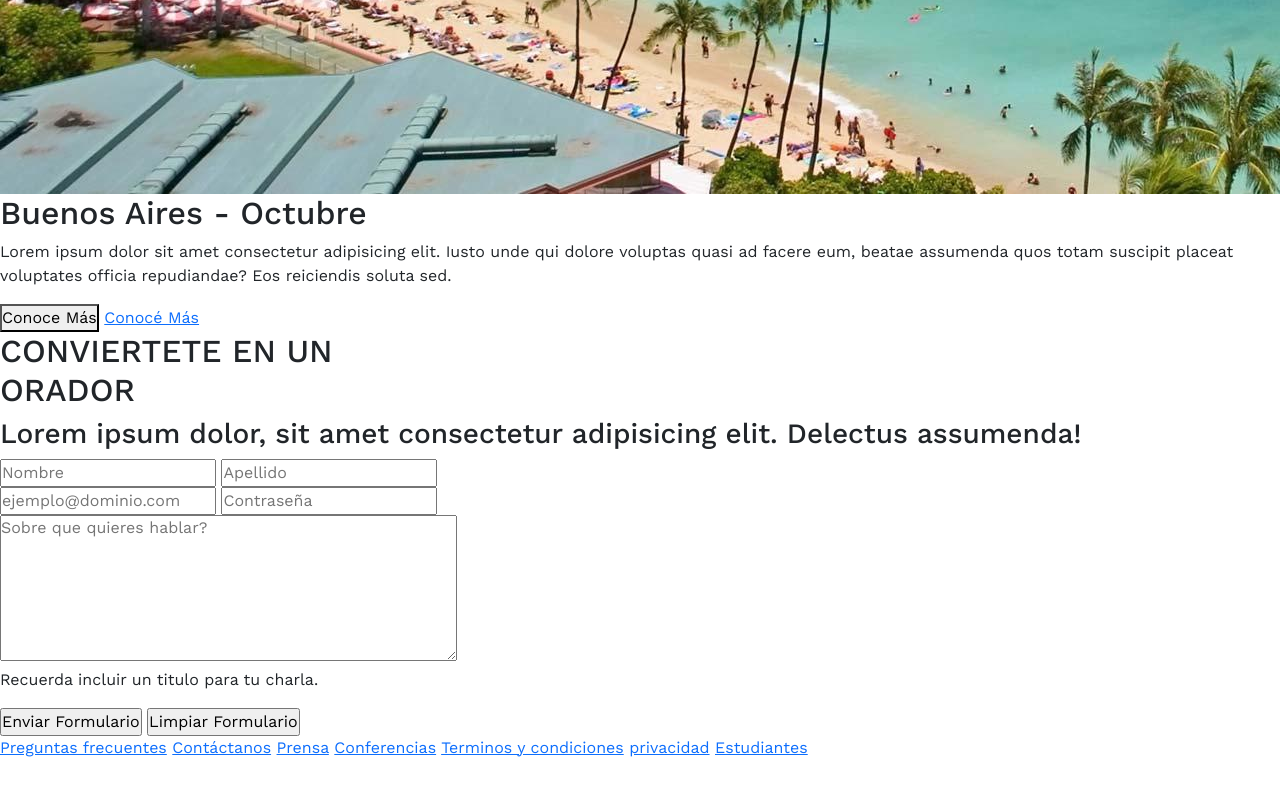
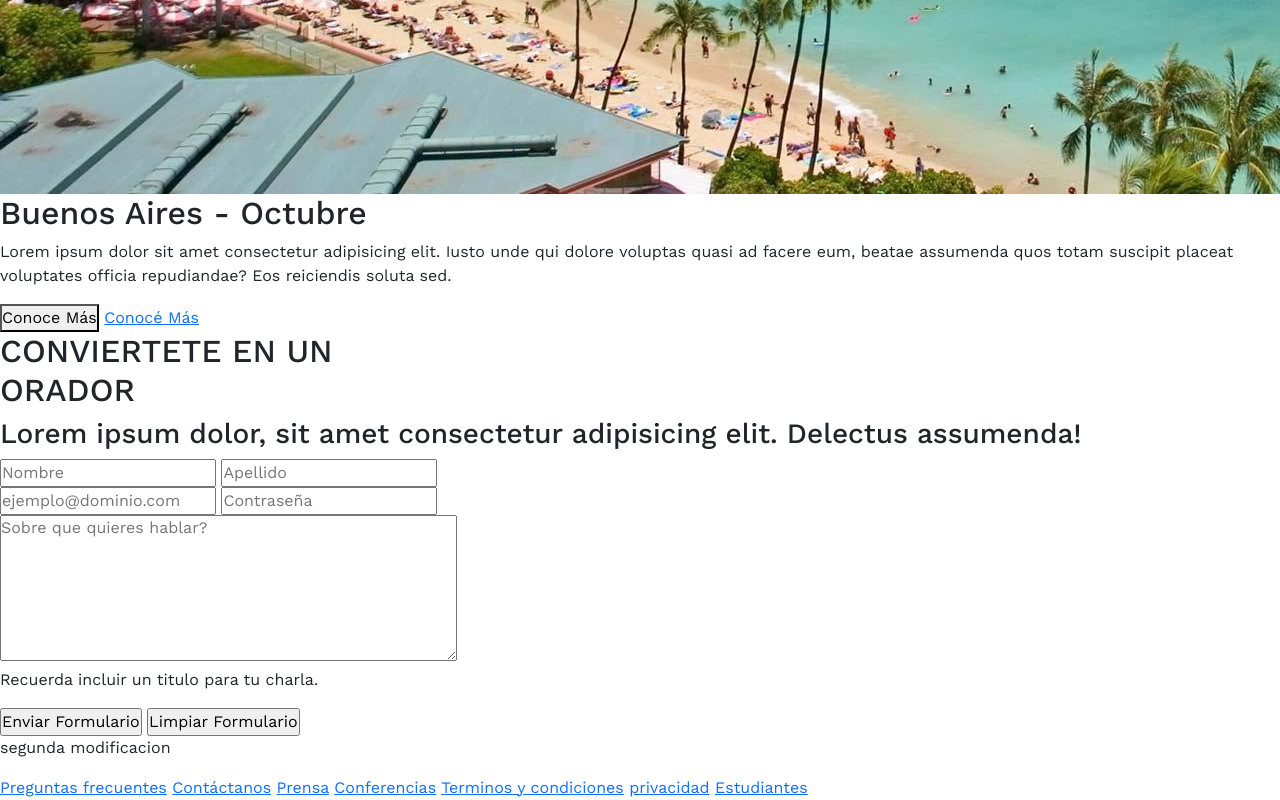
Before and after one commit to giselemilagros88/cac-mierc-tresmayo, a plain HTML site: page index.html in a window 1280 px wide. Shown: the part 2791-3591 px from the top of the page. Before the commit the page ends 3551 px from the top, so only its background shows below. Drawn offline with nearby package versions, Linux system fonts and the light colour scheme.

Commit message:
segunda grabacion, agrego una section en el html del index

```diff
--- a/index.html
+++ b/index.html
@@ -129,6 +129,9 @@
             </section>
 
         </main>
+        <section>
+            <p>segunda modificacion</p>
+        </section>
 
          <!--esta es la etiqueta semantica del pie de pagina-->
         <footer>
```
